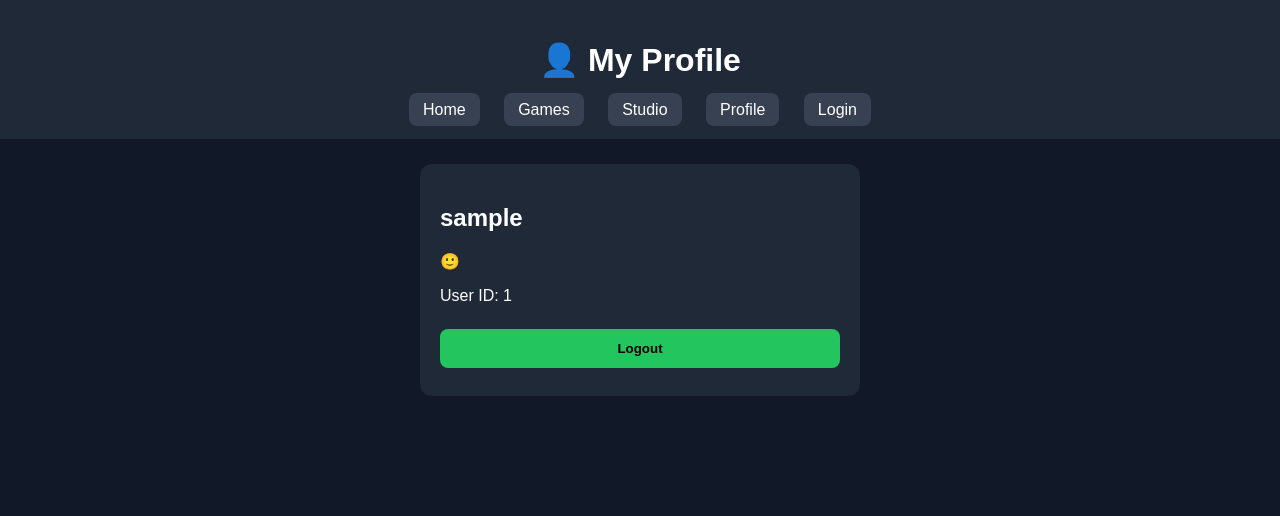
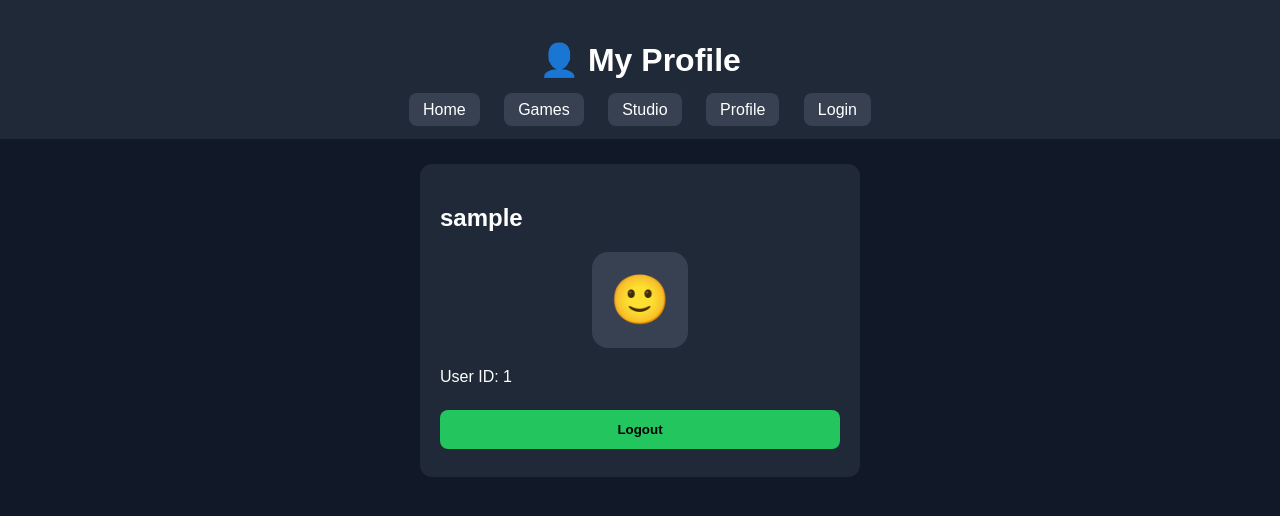
Before and after one commit to Elay319/elayblox, a plain HTML site: page profile.html in a window 1280 px wide. Drawn offline with Linux system fonts and the light colour scheme; sample sign-in values are in the browser's storage.

Commit message:
Update style.css

```diff
--- a/style.css
+++ b/style.css
@@ -128,3 +128,15 @@ button {
   width: 100%;
   height: 500px;
 }
+
+#avatarBox {
+  width: 96px;
+  height: 96px;
+  background: #374151;
+  border-radius: 16px;
+  display: flex;
+  align-items: center;
+  justify-content: center;
+  font-size: 48px;
+  margin: 20px auto;
+}
```
